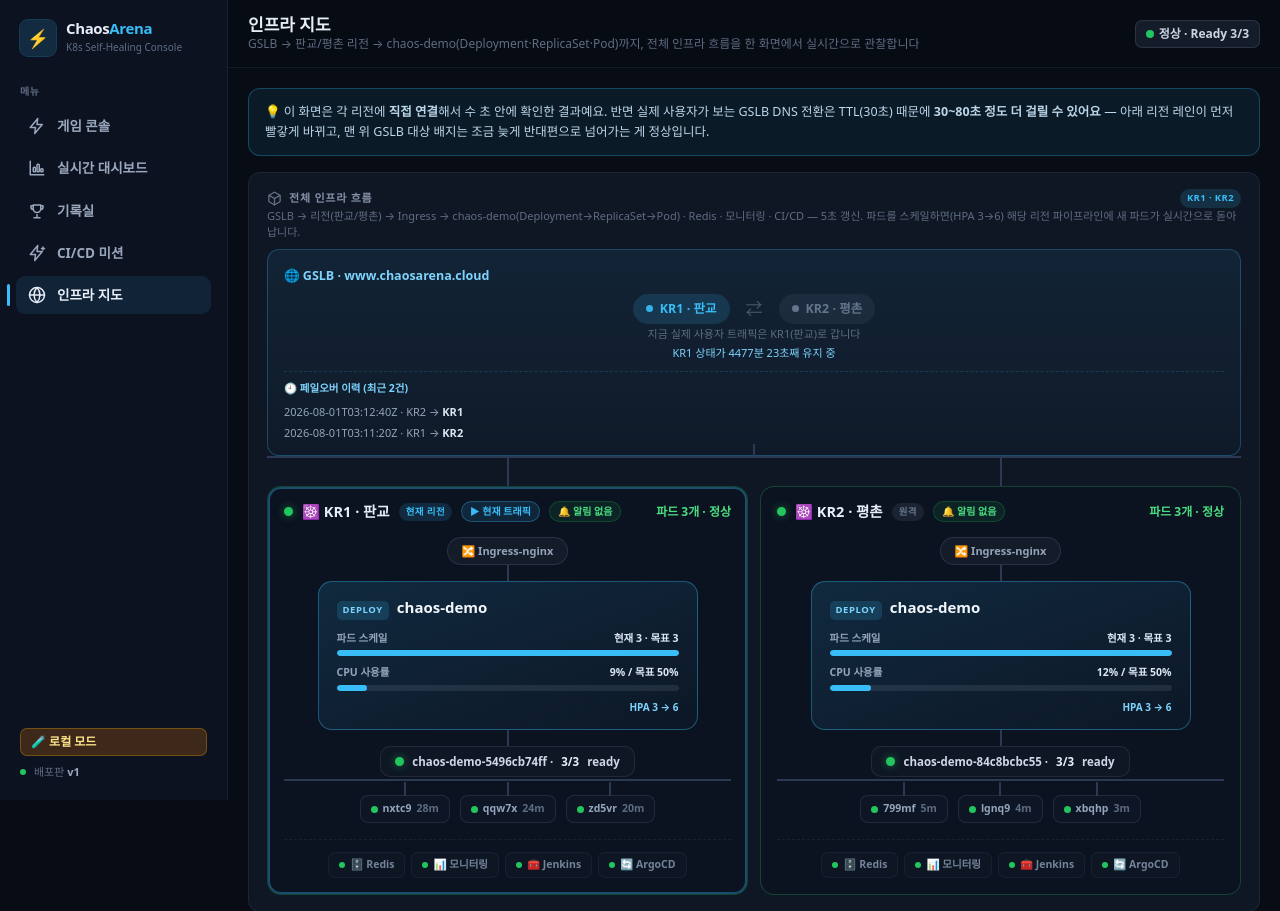
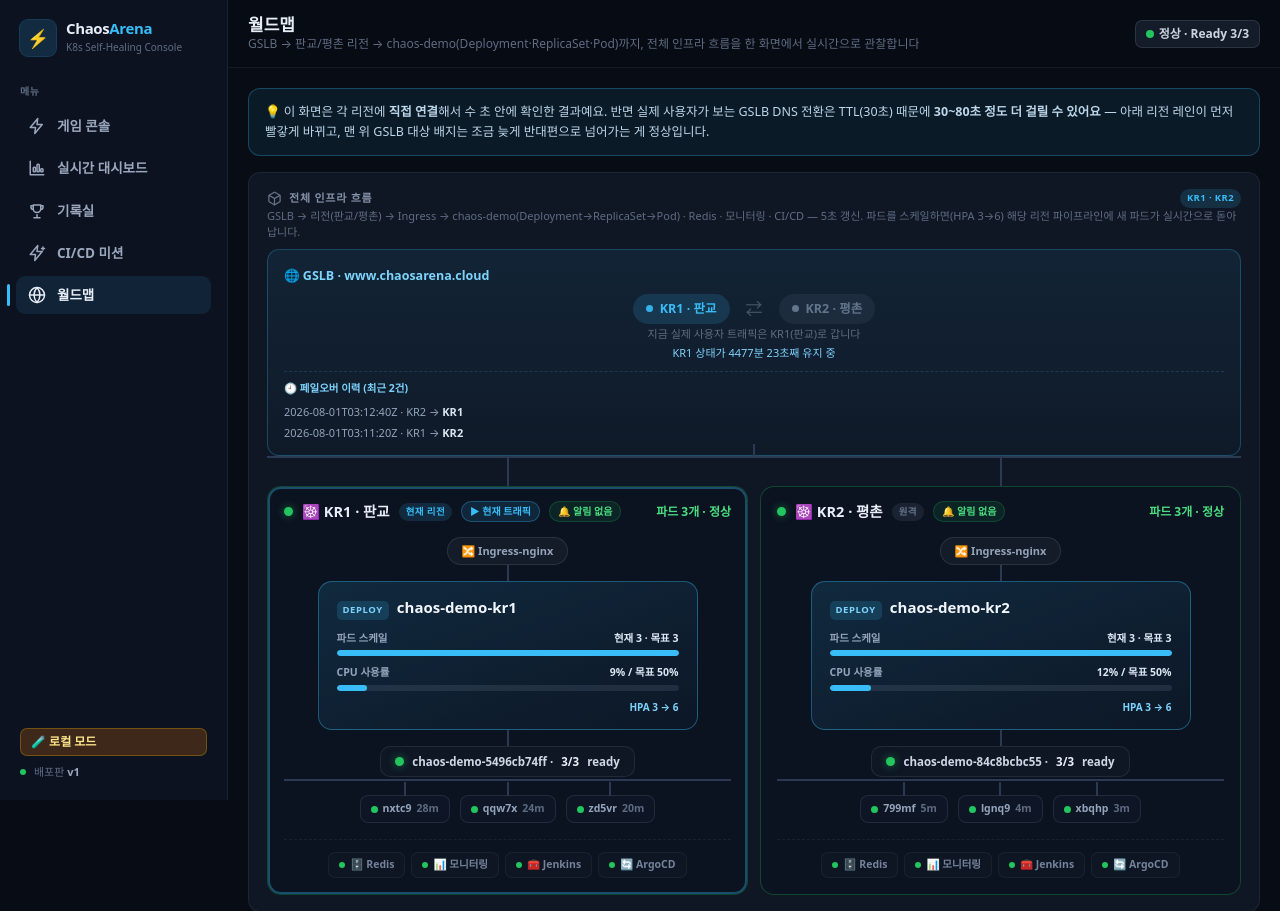
Before and after one commit to wonju90/ChaosArena, a Flask app: page /infra in a window 1280 px wide. Shown: the top 911 px of the page. Run offline with Flask 3, Linux system fonts and the light colour scheme; data that the repository does not hold is empty; some libraries are stand-ins or nearby versions; some web fonts are replaced.

Commit message:
Rename infra tab to 월드맵, disambiguate per-region deploy card labels
Nav/page title changed from "인프라 지도" to "월드맵" to match the
game's existing battle-themed vocabulary. Deploy card now shows
"chaos-demo-kr1" / "chaos-demo-kr2" for display only — the underlying
Kubernetes resource name is untouched in both clusters.

Co-Authored-By: Claude Sonnet 5 <noreply@anthropic.com>

```diff
--- a/templates/base.html
+++ b/templates/base.html
@@ -162,7 +162,7 @@
       </a>
       <a href="/infra" class="rail-link {% if active_page == 'infra' %}active{% endif %}">
         <svg viewBox="0 0 24 24" fill="none" stroke="currentColor" stroke-width="2" stroke-linecap="round" stroke-linejoin="round"><circle cx="12" cy="12" r="10"/><line x1="2" y1="12" x2="22" y2="12"/><path d="M12 2a15.3 15.3 0 0 1 4 10 15.3 15.3 0 0 1-4 10 15.3 15.3 0 0 1-4-10 15.3 15.3 0 0 1 4-10z"/></svg>
-        인프라 지도
+        월드맵
       </a>
     </nav>
 
@@ -198,7 +198,7 @@
 
     <!-- 모바일 전용 탭 네비게이션 (사이드바가 숨겨지는 화면폭) -->
     <nav class="md:hidden flex gap-1 overflow-x-auto border-b border-line bg-rail px-3 py-2">
-      {% set mnav = [('/', 'game', '⚡ 게임'), ('/monitor', 'monitor', '📊 대시보드'), ('/records', 'records', '🏆 기록'), ('/cicd', 'cicd', '🚀 CI/CD'), ('/infra', 'infra', '🌐 인프라')] %}
+      {% set mnav = [('/', 'game', '⚡ 게임'), ('/monitor', 'monitor', '📊 대시보드'), ('/records', 'records', '🏆 기록'), ('/cicd', 'cicd', '🚀 CI/CD'), ('/infra', 'infra', '🌐 월드맵')] %}
       {% for path, key, label in mnav %}
       <a href="{{ path }}" class="shrink-0 rounded-lg px-3 py-1.5 text-[13px] font-semibold {% if active_page == key %}bg-accent/10 text-ink{% else %}text-subink{% endif %}">{{ label }}</a>
       {% endfor %}
--- a/templates/infra.html
+++ b/templates/infra.html
@@ -1,7 +1,7 @@
 {% extends "base.html" %}
 {% import "_icons.html" as ic %}
-{% block title %}인프라 지도 — ChaosArena{% endblock %}
-{% block page_title %}인프라 지도{% endblock %}
+{% block title %}월드맵 — ChaosArena{% endblock %}
+{% block page_title %}월드맵{% endblock %}
 {% block page_sub %}GSLB → 판교/평촌 리전 → chaos-demo(Deployment·ReplicaSet·Pod)까지, 전체 인프라 흐름을 한 화면에서 실시간으로 관찰합니다{% endblock %}
 
 {% block extra_style %}
@@ -337,11 +337,13 @@ function pipeFlow(r) {
     hpaNote = `<div class="pipe-hpa-note">HPA ${d.min} → ${d.max}</div>`;
   }
 
+  // 표시용 접미사일 뿐 실제 리소스 이름(양쪽 리전 다 "chaos-demo")은 그대로 둔다 — 두 카드가
+  // 나란히 보일 때 구분되도록 화면에서만 리전 id를 붙인다.
   const deployHtml = `
     <div class="pipe-deploy">
       <div class="pipe-deploy-head">
         <span class="pipe-deploy-kind">deploy</span>
-        <span class="pipe-deploy-name">${esc(d.name)}</span>
+        <span class="pipe-deploy-name">${esc(d.name)}-${esc(r.id)}</span>
       </div>
       <div class="pipe-metric">
         <div class="pipe-metric-row"><span>파드 스케일</span><b>현재 ${d.current} · 목표 ${d.desired}</b></div>
```
